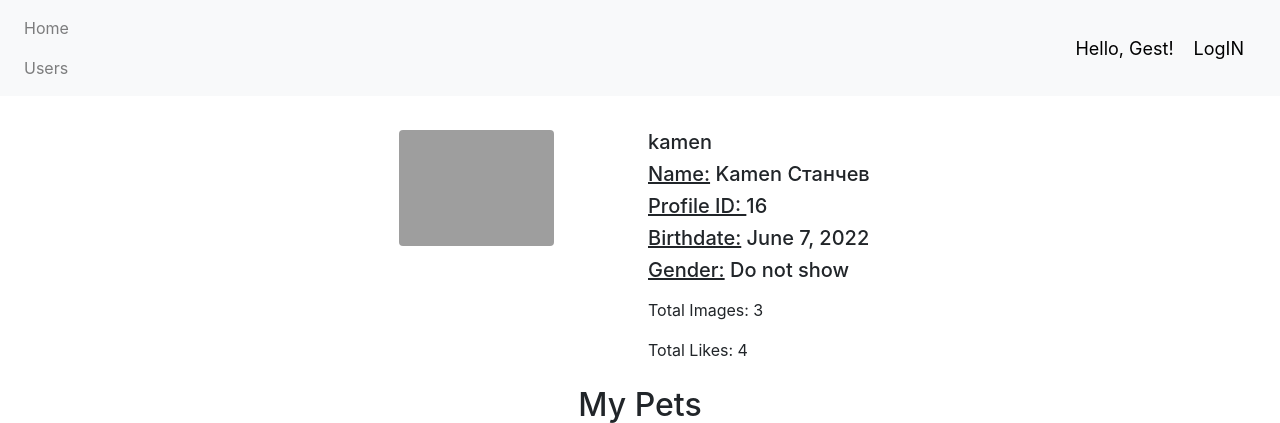
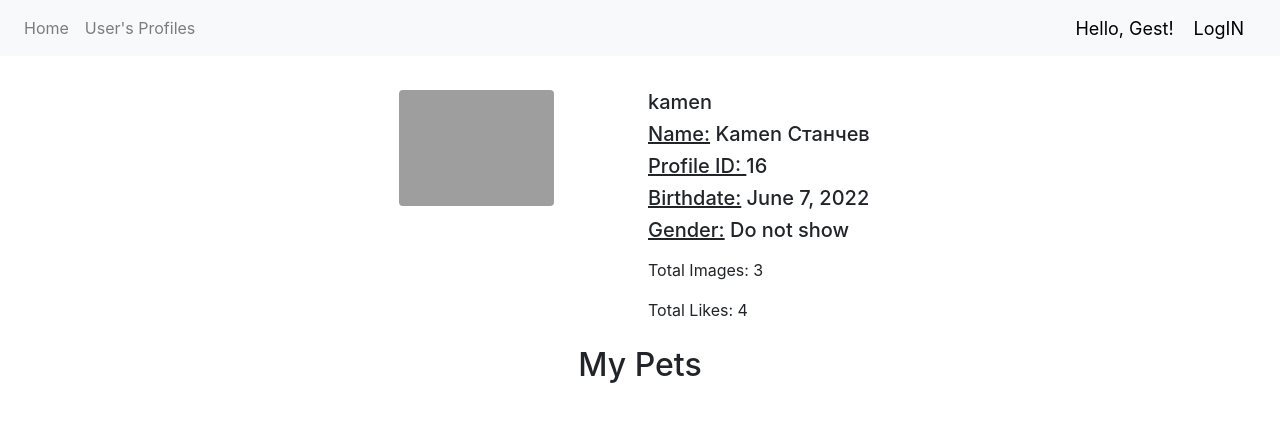
Before and after one commit to KamenStanchev/Petstagram_CBV, a Django app: page /accounts/accounts-list/ in a window 1280 px wide. Shown: the top 423 px of the page. Run offline with Django 4.2, Linux system fonts and the light colour scheme; data comes from the database, SQL or seed files in the repository; some libraries are stand-ins or nearby versions; grey boxes are pictures that could not be loaded.

Commit message:
link to accounts_list in base.html

```diff
--- a/templates/base.html
+++ b/templates/base.html
@@ -48,7 +48,9 @@
         <ul class="navbar-nav">
             <li class="nav-item">
                 <a class="nav-link" href="{% url 'home_page' %}">Home</a>
-                <a class="nav-link" href="{% url 'accounts_list' %}">Users</a>
+            </li>
+            <li>
+                <a class="nav-link" href="{% url 'accounts_list' %}">User's Profiles</a>
             </li>
             {% if request.user.is_authenticated %}
             <li class="nav-item">
```
